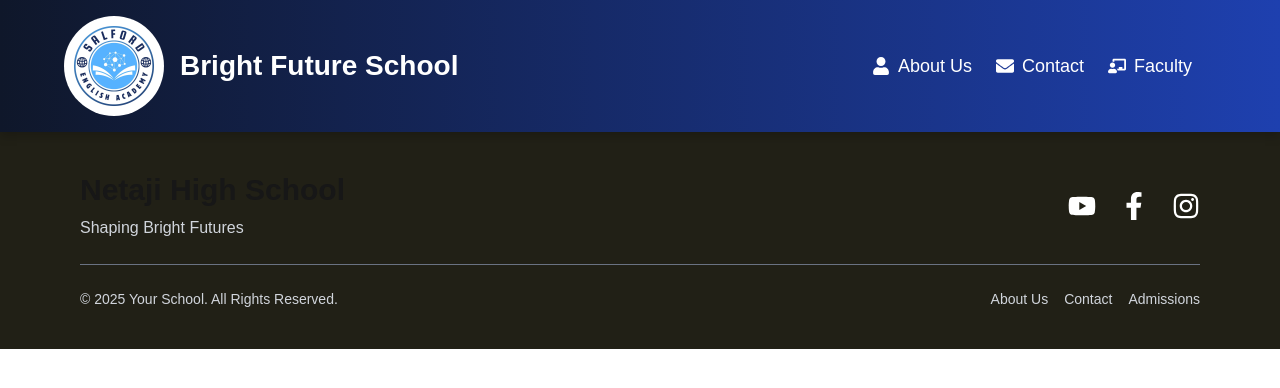
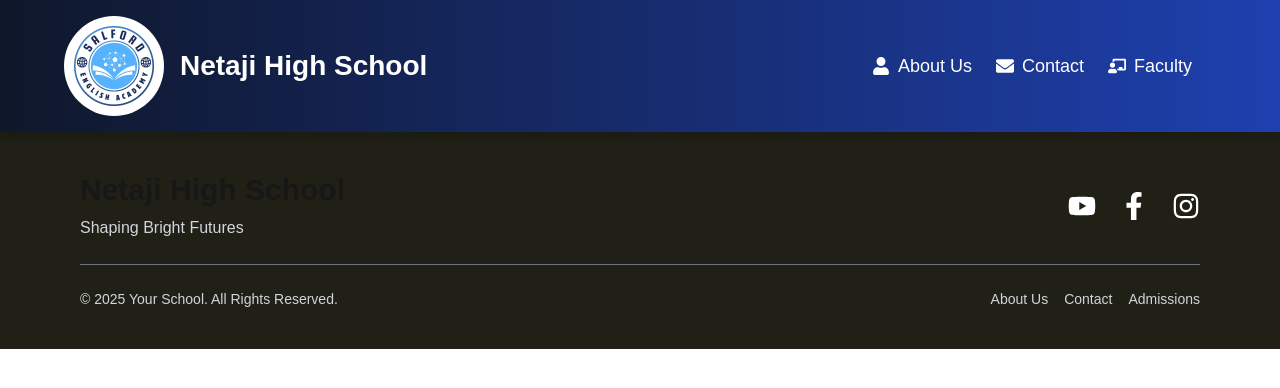
Before and after one commit to coding-yoddha/netaji-school-qutbullapur, a Next.js app: page / in a window 1280 px wide. Shown: the top 388 px of the page. Built offline with nearby package versions, Linux system fonts and the light colour scheme; no server answers; the database is empty.

Commit message:
Update Header.tsx

```diff
--- a/src/containers/Header.tsx
+++ b/src/containers/Header.tsx
@@ -57,7 +57,7 @@ const styles = {
     boxShadow: "0 4px 6px rgba(0, 0, 0, 0.1)",
     height: "100%",
     zIndex: 50,
-    overflowY: "auto" as "auto",
+    overflowY: "auto" as "const",
     transform: "translateX(0)",
     transition: "transform 0.3s ease-in-out",
   },
@@ -144,7 +144,7 @@ const Header = () => {
           <h1
             style={{ fontSize: "28px", fontWeight: "bold", marginLeft: "1rem" }}
           >
-            Bright Future School
+            Netaji High School
           </h1>
         </Link>
 
```
